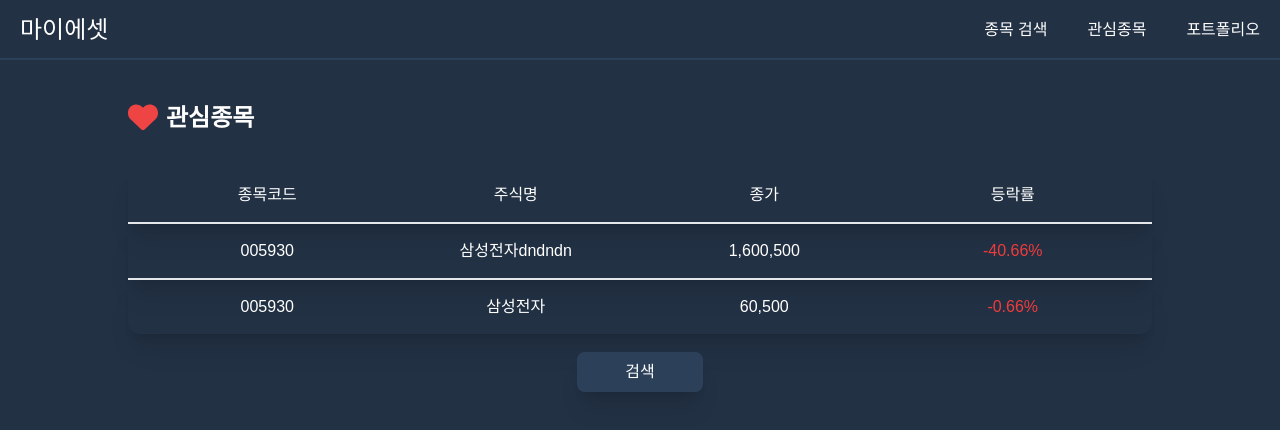
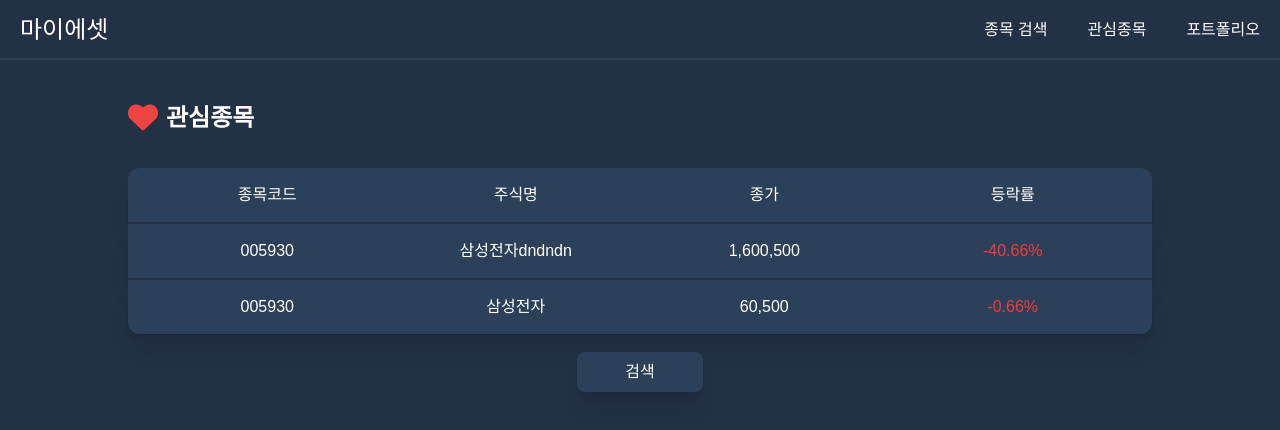
Before and after one commit to crewd/my-asset, a React (Vite) app: page /favorites in a window 1280 px wide. Shown: the top 430 px of the page. Built offline with nearby package versions, Linux system fonts and the light colour scheme.

Commit message:
design: 관심목록 List style 수정

```diff
--- a/src/pages/favorites/FavoritesPage.tsx
+++ b/src/pages/favorites/FavoritesPage.tsx
@@ -18,9 +18,18 @@ function FavoritesPage() {
         관심종목
       </h2>
       <div>
-        <List data={['종목코드', '주식명', '종가', '등락률']} />
-        <List data={['005930', '삼성전자dndndn', '1,600,500', '-40.66%']} />
-        <List data={['005930', '삼성전자', '60,500 ', '-0.66%']} />
+        <List
+          cssStyle="bg-secondary border-primary"
+          data={['종목코드', '주식명', '종가', '등락률']}
+        />
+        <List
+          cssStyle="bg-secondary border-primary"
+          data={['005930', '삼성전자dndndn', '1,600,500', '-40.66%']}
+        />
+        <List
+          cssStyle="bg-secondary border-primary"
+          data={['005930', '삼성전자', '60,500 ', '-0.66%']}
+        />
       </div>
       <Button>검색</Button>
     </div>
```
